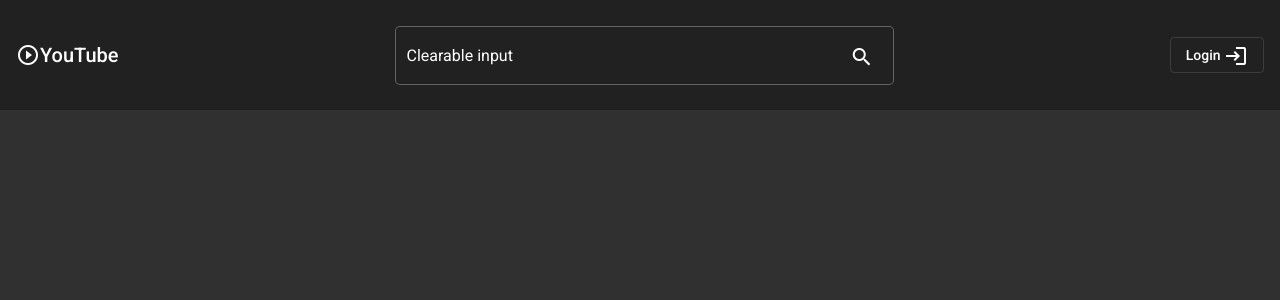
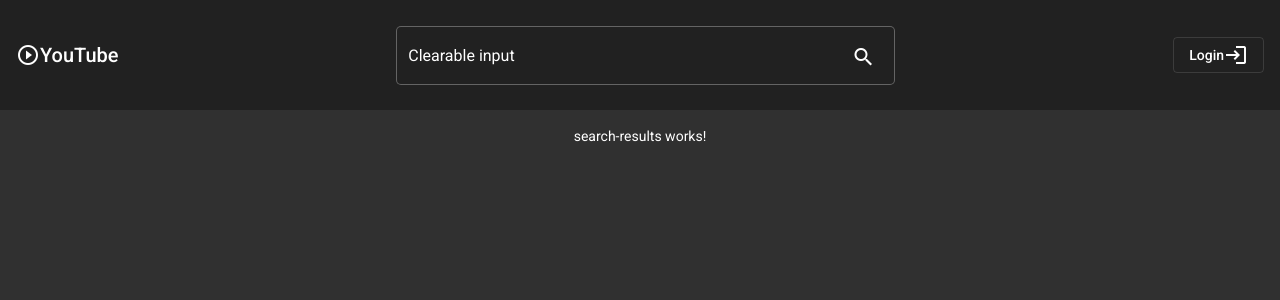
Before and after one commit to programister42/youtube-client, an Angular app: page / in a window 1280 px wide. Shown: the top 300 px of the page. Built offline with nearby package versions, Linux system fonts and the light colour scheme.

Commit message:
fix: fix login button layout

```diff
--- a/src/app/app.component.html
+++ b/src/app/app.component.html
@@ -1,4 +1,5 @@
 <app-header></app-header>
 <main>
-  <router-outlet></router-outlet>
+  <!--  <router-outlet></router-outlet>-->
+  <app-search-results></app-search-results>
 </main>
--- a/src/app/app.component.scss
+++ b/src/app/app.component.scss
@@ -0,0 +1,9 @@
+main {
+  align-items: center;
+  display: flex;
+  flex-direction: column;
+  padding: 16px;
+  width: 75%;
+  max-width: 1080px;
+  margin: auto;
+}
--- a/src/app/app.module.ts
+++ b/src/app/app.module.ts
@@ -5,10 +5,11 @@ import { AppRoutingModule } from './app-routing.module';
 import { AppComponent } from './app.component';
 import { CoreModule } from './core/core.module';
 import { BrowserAnimationsModule } from '@angular/platform-browser/animations';
+import { SearchModule } from './search/search.module';
 
 @NgModule({
   declarations: [AppComponent],
-  imports: [BrowserModule, AppRoutingModule, CoreModule, BrowserAnimationsModule],
+  imports: [BrowserModule, AppRoutingModule, CoreModule, BrowserAnimationsModule, SearchModule],
   providers: [],
   bootstrap: [AppComponent],
 })
--- a/src/app/core/components/header/header.component.html
+++ b/src/app/core/components/header/header.component.html
@@ -7,8 +7,9 @@
 
     <app-search-bar></app-search-bar>
     <button mat-stroked-button>
-      Login
-      <mat-icon aria-hidden='false' aria-label='Video icon' matSuffix>login</mat-icon>
+      <span appFlexCenter>Login
+        <mat-icon aria-hidden='false' aria-label='Video icon' matSuffix>login</mat-icon>
+      </span>
     </button>
   </mat-toolbar-row>
 </mat-toolbar>
--- a/src/app/core/components/header/header.component.scss
+++ b/src/app/core/components/header/header.component.scss
@@ -1,7 +1,7 @@
-:host {
-  mat-toolbar-row {
-    height: fit-content;
-    justify-content: space-between;
-    gap: 20px;
-  }
+mat-toolbar-row {
+  align-self: center;
+  height: fit-content;
+  justify-content: space-between;
+  gap: 20px;
+  max-width: 1920px;
 }
--- a/src/app/search/search-results/search-results.component.ts
+++ b/src/app/search/search-results/search-results.component.ts
@@ -8,7 +8,7 @@ import { SearchItemModel } from '../../shared/models/search-item.model';
   styleUrls: ['./search-results.component.scss'],
 })
 export class SearchResultsComponent {
-  searchResponse: SearchResponseModel;
+  searchResponse!: SearchResponseModel;
 
-  searchResultsList: SearchItemModel[];
+  searchResultsList!: SearchItemModel[];
 }
--- a/src/app/search/search.module.ts
+++ b/src/app/search/search.module.ts
@@ -5,5 +5,6 @@ import { SearchResultsComponent } from './search-results/search-results.componen
 @NgModule({
   declarations: [SearchResultsComponent],
   imports: [CommonModule],
+  exports: [SearchResultsComponent],
 })
 export class SearchModule {}
```
